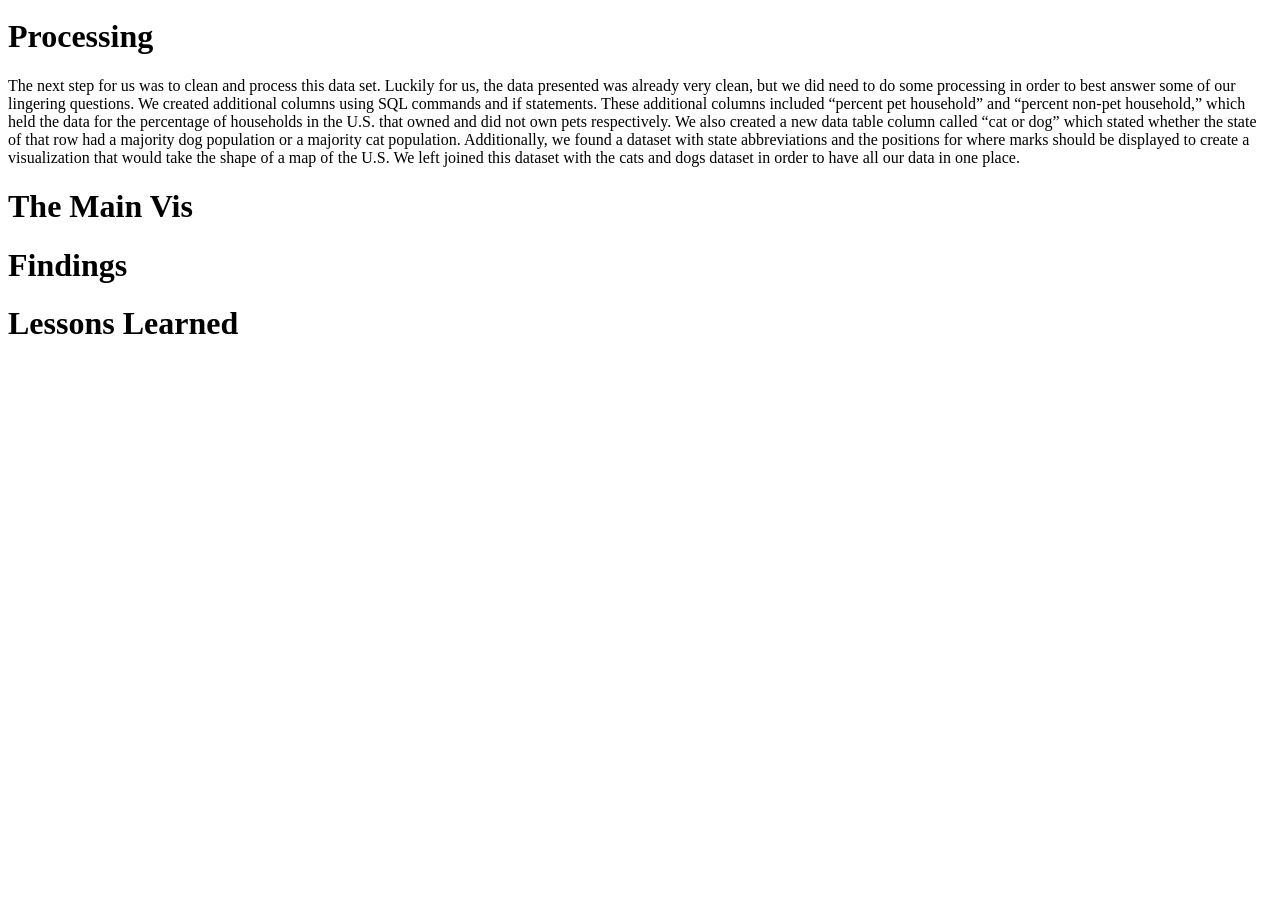
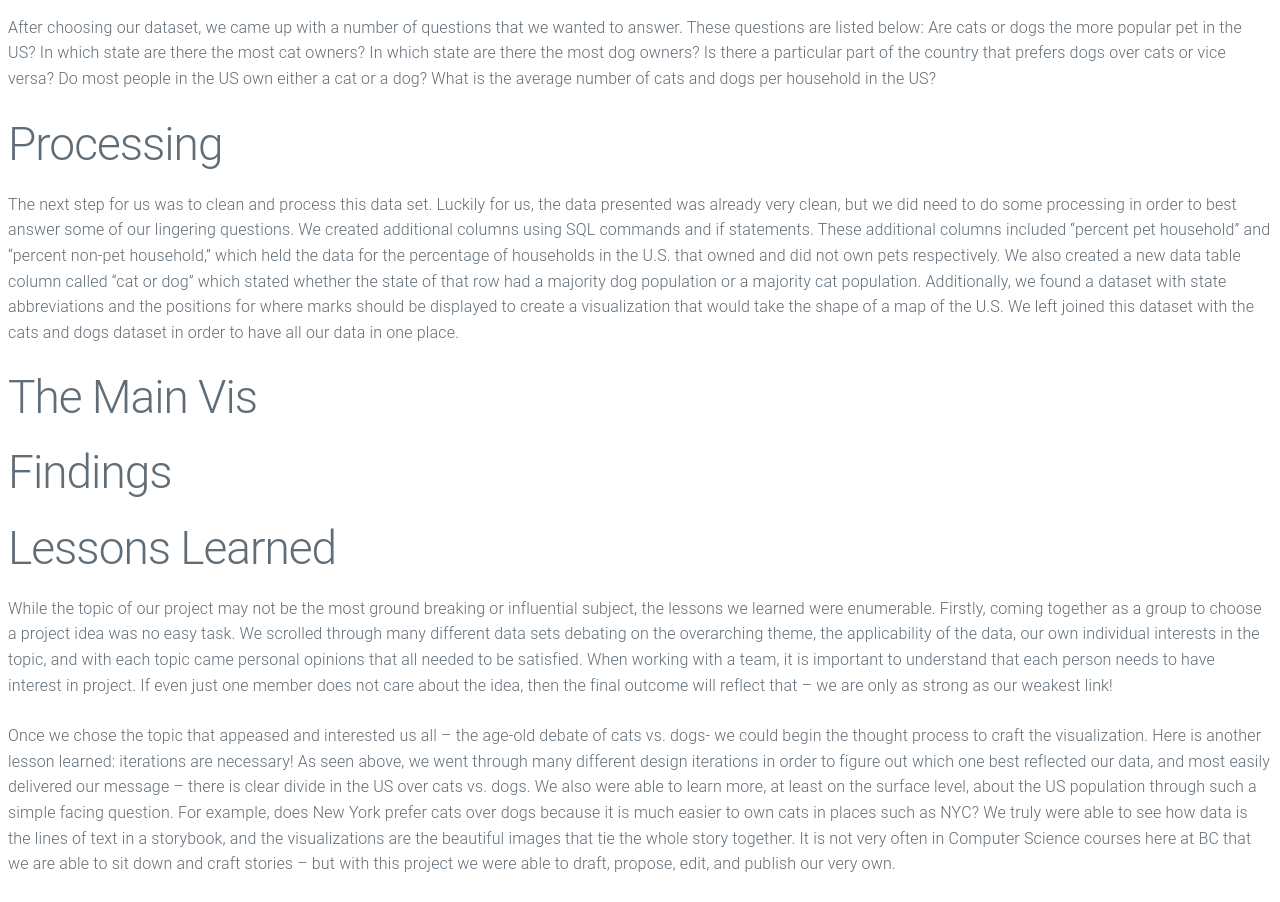
Before and after one commit to kgarrity22/Vis-Mini-Project-TWO-II-2, a plain HTML site: page index.html in a window 1280 px wide. Shown: the part 271-1173 px from the top of the page. Before the commit the page ends 800 px from the top, so only its background shows below. Drawn offline with nearby package versions, Linux system fonts and the light colour scheme.

Commit message:
added lessons learned

```diff
--- a/index.html
+++ b/index.html
@@ -1,7 +1,7 @@
 <!DOCTYPE html>
 
 <head>
-
+    <link rel="stylesheet" href="https://cdnjs.cloudflare.com/ajax/libs/milligram/1.4.1/milligram.css">
 </head>
 
 <body>
@@ -66,6 +66,26 @@
         <h1>Findings</h1>
 
         <h1>Lessons Learned</h1>
+        <p>
+            While the topic of our project may not be the most ground breaking or influential subject, the lessons we learned were
+            enumerable. Firstly, coming together as a group to choose a project idea was no easy task. We scrolled through many
+            different data sets debating on the overarching theme, the applicability of the data, our own individual interests in
+            the topic, and with each topic came personal opinions that all needed to be satisfied. When working with a team, it is
+            important to understand that each person needs to have interest in project. If even just one member does not care about
+            the idea, then the final outcome will reflect that – we are only as strong as our weakest link!
+        </p>
+        <p>
+            Once we chose the topic that appeased and interested us all – the age-old debate of cats vs. dogs- we could begin the
+            thought process to craft the visualization. Here is another lesson learned: iterations are necessary! As seen above, we
+            went through many different design iterations in order to figure out which one best reflected our data, and most easily
+            delivered our message – there is clear divide in the US over cats vs. dogs. We also were able to learn more, at least on
+            the surface level, about the US population through such a simple facing question. For example, does New York prefer cats
+            over dogs because it is much easier to own cats in places such as NYC? We truly were able to see how data is the lines
+            of text in a storybook, and the visualizations are the beautiful images that tie the whole story together. It is not
+            very often in Computer Science courses here at BC that we are able to sit down and craft stories – but with this project
+            we were able to draft, propose, edit, and publish our very own.
+        </p>
+
 </body>
 
 
```
